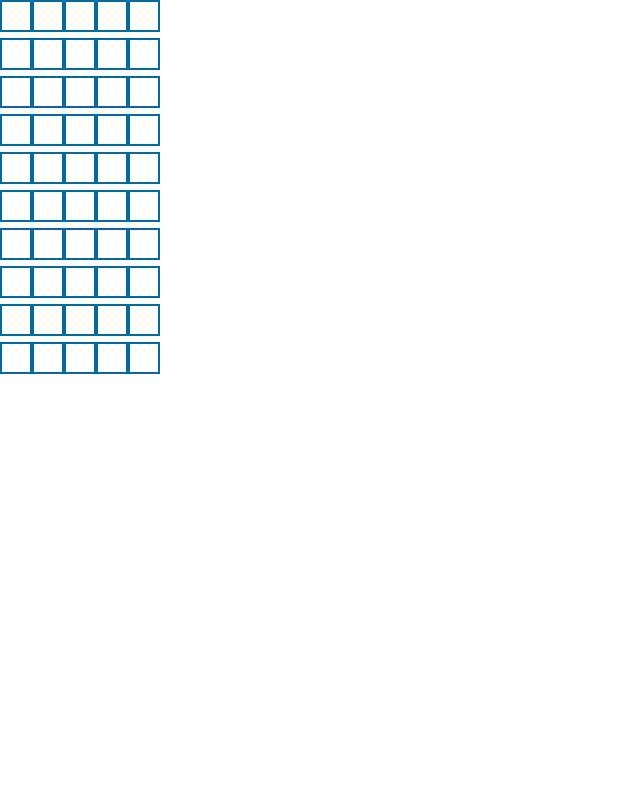
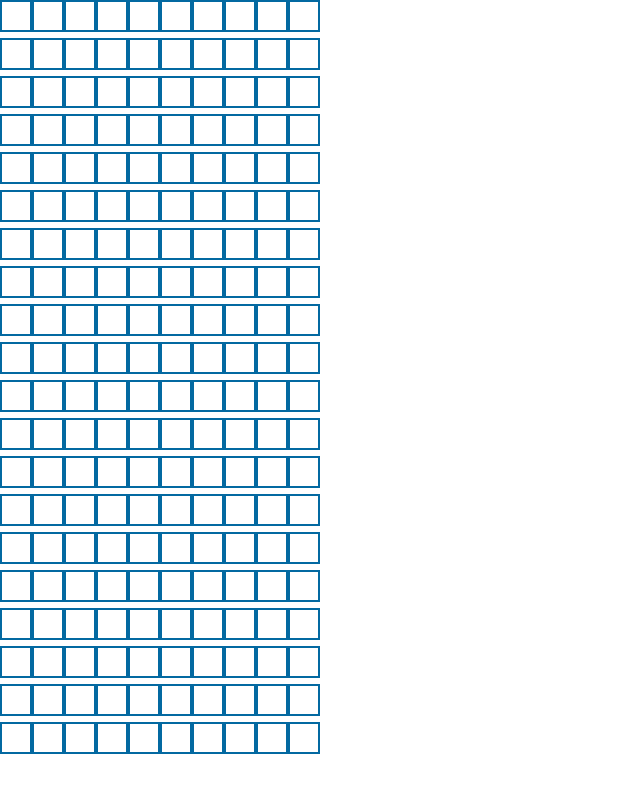
Before and after one commit to obakeng-develops/graph-visualizer, a React (Create React App) app in the folder visualizer/: page / in a window 1280 px wide. Shown: the top 792 px of the page, without its empty margins (0-640 px from the left). Built offline with nearby package versions, Linux system fonts and the light colour scheme.

Commit message:
Added width and height to grid

```diff
--- a/visualizer/src/UI/molecules/Grid.tsx
+++ b/visualizer/src/UI/molecules/Grid.tsx
@@ -5,16 +5,16 @@ function Grid() {
 
   let matrix:number[][] = [];
 
-  for (let i = 0; i < 10; i++) {
+  for (let i = 0; i < 20; i++) {
     let elements:number[] = [];
-    for (let j = 0; j < 5; j++) {
+    for (let j = 0; j < 10; j++) {
       elements.push(0);
     }
     matrix.push(elements);
   }
 
   return (
-    <div className='grid grid-cols-5 grid-rows-5 m-0 absolute'>
+    <div className='w-80 h-96 flex flex-wrap'>
       {
         matrix.map((row, rowIdx) => {
           return <>
```
